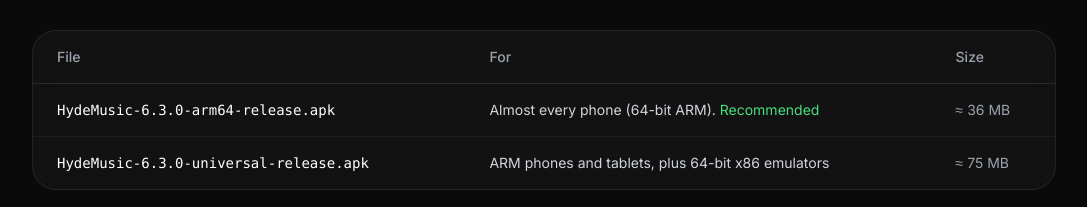
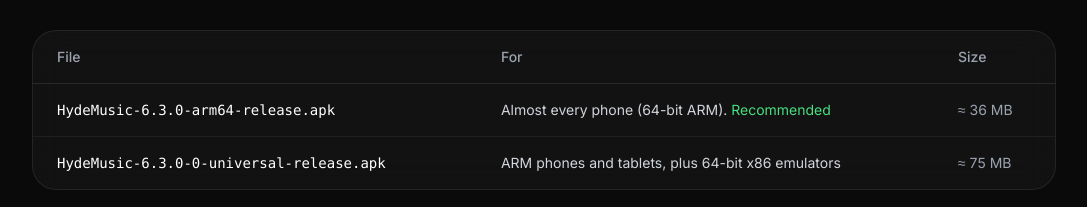
Before and after one commit to Tirth1107/hydeos, a plain HTML site: page public/music-docs.html in a window 1280 px wide. Shown: the part 6400-6607 px from the top of the page, without its empty margins (96-1183 px from the left). Drawn offline with nearby package versions, Linux system fonts and the light colour scheme; no server answers.

Commit message:
docs: match universal download fallback to published asset

```diff
--- a/public/music-docs.html
+++ b/public/music-docs.html
@@ -351,7 +351,7 @@
                         <thead><tr class="border-b border-white/10 text-gray-400"><th class="py-4 px-4 sm:px-6 font-medium">File</th><th class="py-4 px-4 sm:px-6 font-medium">For</th><th class="py-4 px-6 font-medium hidden sm:table-cell">Size</th></tr></thead>
                         <tbody>
                             <tr class="border-b border-white/5"><td class="py-4 px-4 sm:px-6 font-mono text-white break-all" data-name="arm64">HydeMusic-6.3.0-arm64-release.apk</td><td class="py-4 px-4 sm:px-6 text-gray-300">Almost every phone (64-bit ARM). <span class="text-green-400">Recommended</span></td><td class="py-4 px-6 text-gray-400 hidden sm:table-cell" data-size="arm64">≈ 36 MB</td></tr>
-                            <tr><td class="py-4 px-4 sm:px-6 font-mono text-white break-all" data-name="universal">HydeMusic-6.3.0-universal-release.apk</td><td class="py-4 px-4 sm:px-6 text-gray-300">ARM phones and tablets, plus 64-bit x86 emulators</td><td class="py-4 px-6 text-gray-400 hidden sm:table-cell" data-size="universal">≈ 75 MB</td></tr>
+                            <tr><td class="py-4 px-4 sm:px-6 font-mono text-white break-all" data-name="universal">HydeMusic-6.3.0-0-universal-release.apk</td><td class="py-4 px-4 sm:px-6 text-gray-300">ARM phones and tablets, plus 64-bit x86 emulators</td><td class="py-4 px-6 text-gray-400 hidden sm:table-cell" data-size="universal">≈ 75 MB</td></tr>
                         </tbody>
                     </table>
                 </div>
```
